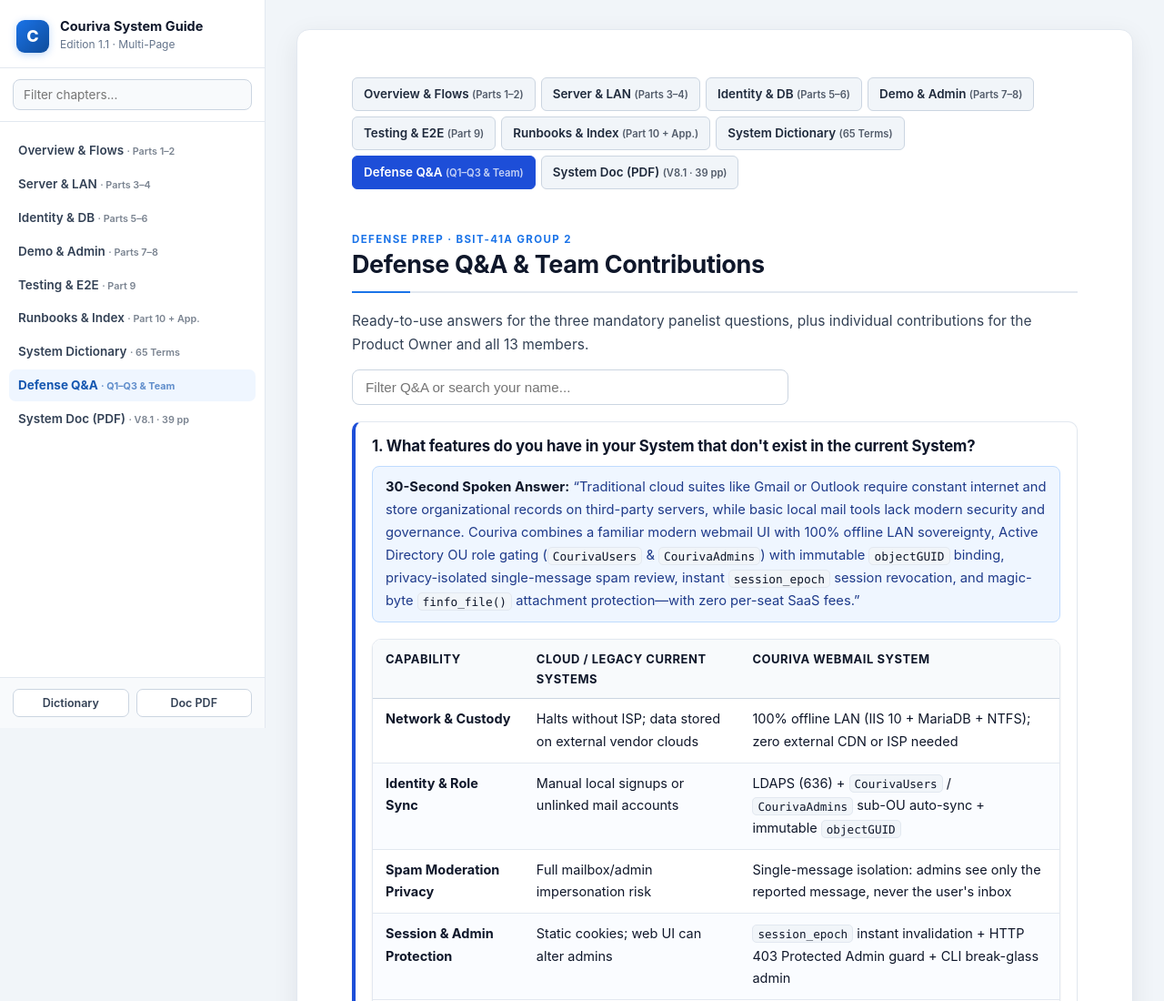
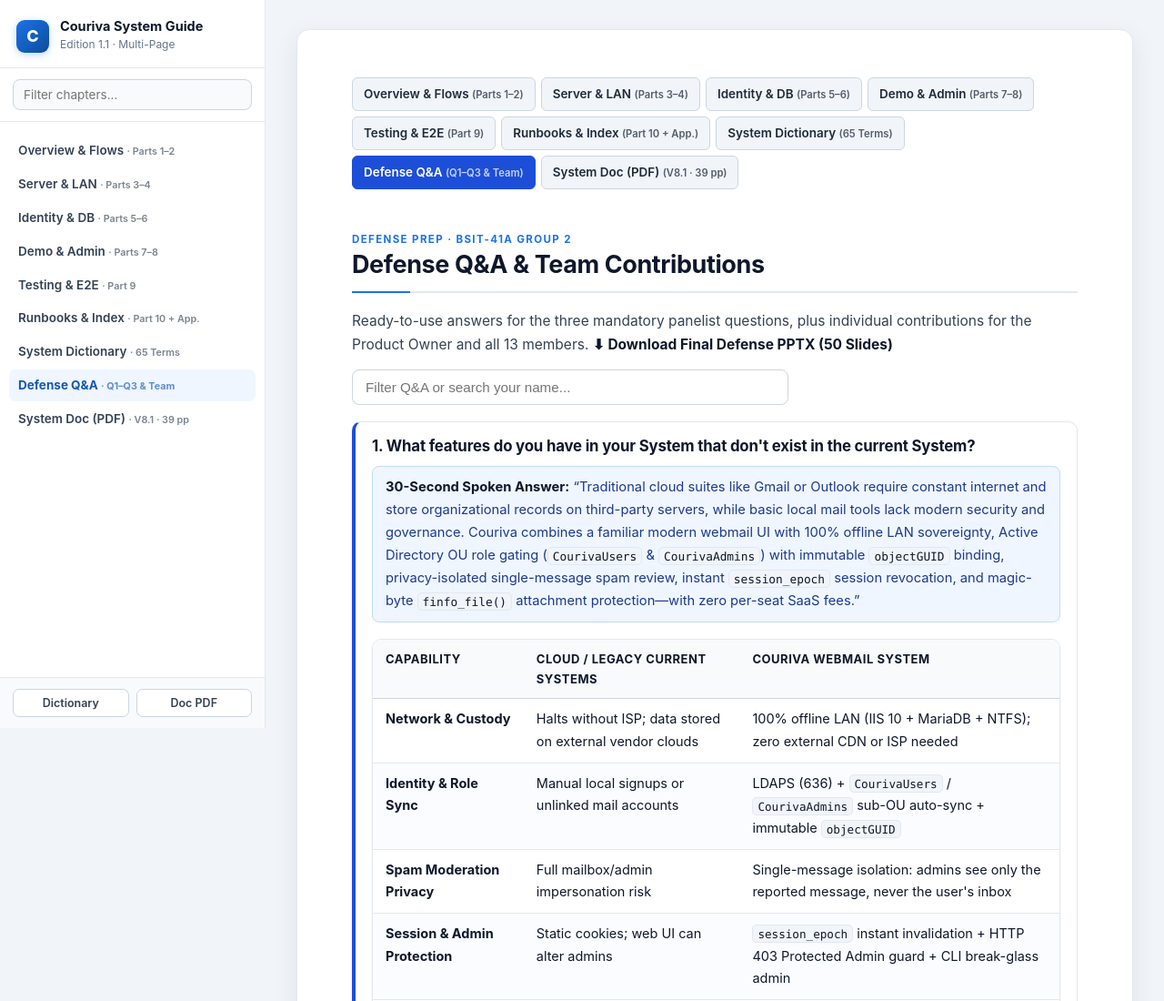
Before and after one commit to hermarDev/Couriva_WebMail_system_GUIDE, a plain HTML site: page defense-qa.html in a window 1280 px wide. Shown: the top 1100 px of the page at 91% size. Drawn offline with Linux system fonts and the light colour scheme.

Commit message:
Add final 50-slide Defense PPTX download to guide

```diff
--- a/defense-qa.html
+++ b/defense-qa.html
@@ -57,7 +57,7 @@
 <a href="documentation.html" class="">System Doc (PDF) <small style="opacity:.75">(V8.1 · 39 pp)</small></a></nav>
 
 <h2 class="chapter-h2"><span class="chapter-eyebrow">DEFENSE PREP &middot; BSIT-41A GROUP 2</span>Defense Q&amp;A &amp; Team Contributions</h2>
-<p>Ready-to-use answers for the three mandatory panelist questions, plus individual contributions for the Product Owner and all 13 members.</p>
+<p>Ready-to-use answers for the three mandatory panelist questions, plus individual contributions for the Product Owner and all 13 members. <a href="docs/Couriva_Product_Presentation.pptx" download="Couriva_Product_Presentation.pptx"><strong>&#11015; Download Final Defense PPTX (50 Slides)</strong></a></p>
 <input id="qa-search" class="dict-search" type="search" placeholder="Filter Q&amp;A or search your name..." aria-label="Search Defense Q&amp;A and members" />
 
 <article class="qa-card">
```
Also changed, not shown: documentation.html (+1 -0 lines), 1 other file.
